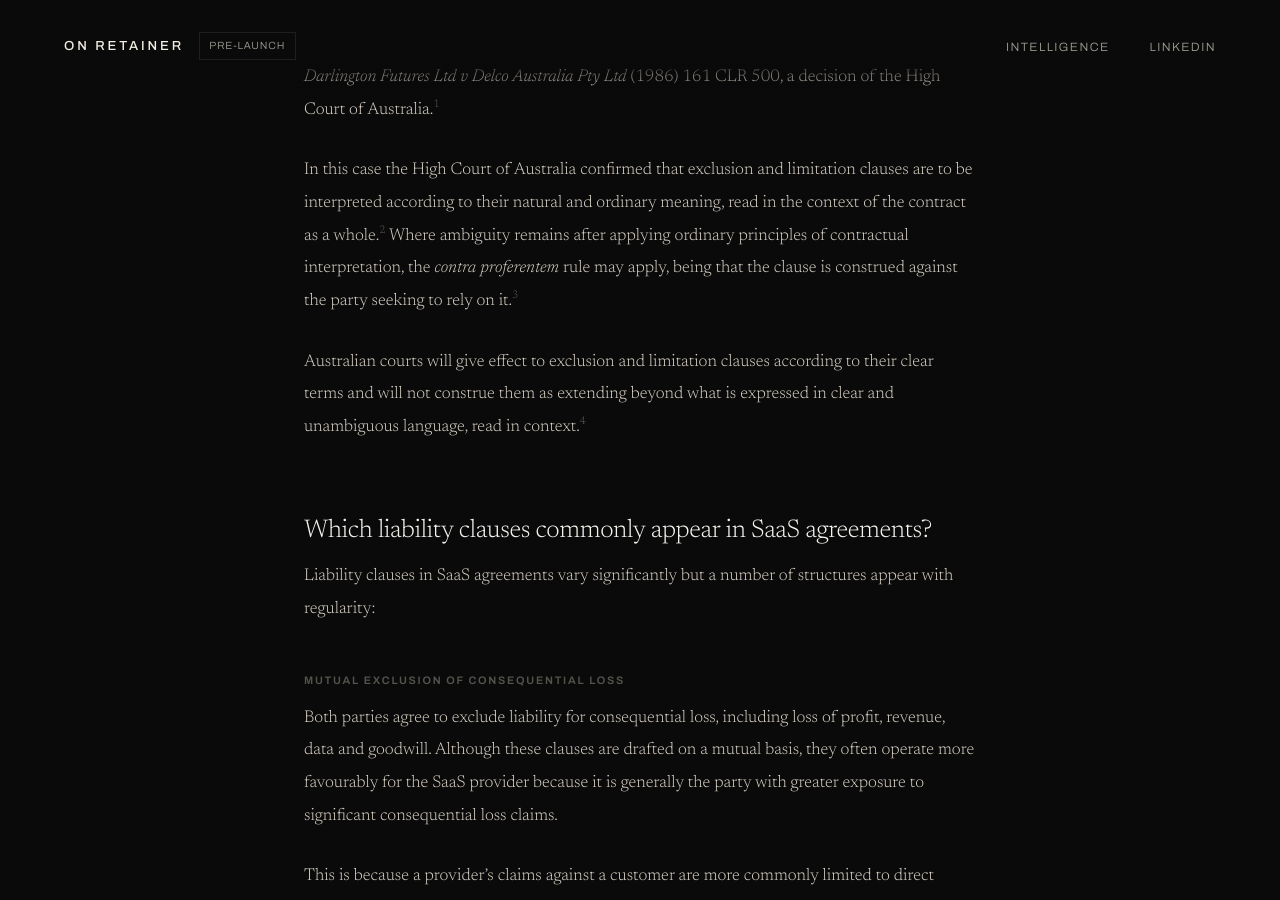
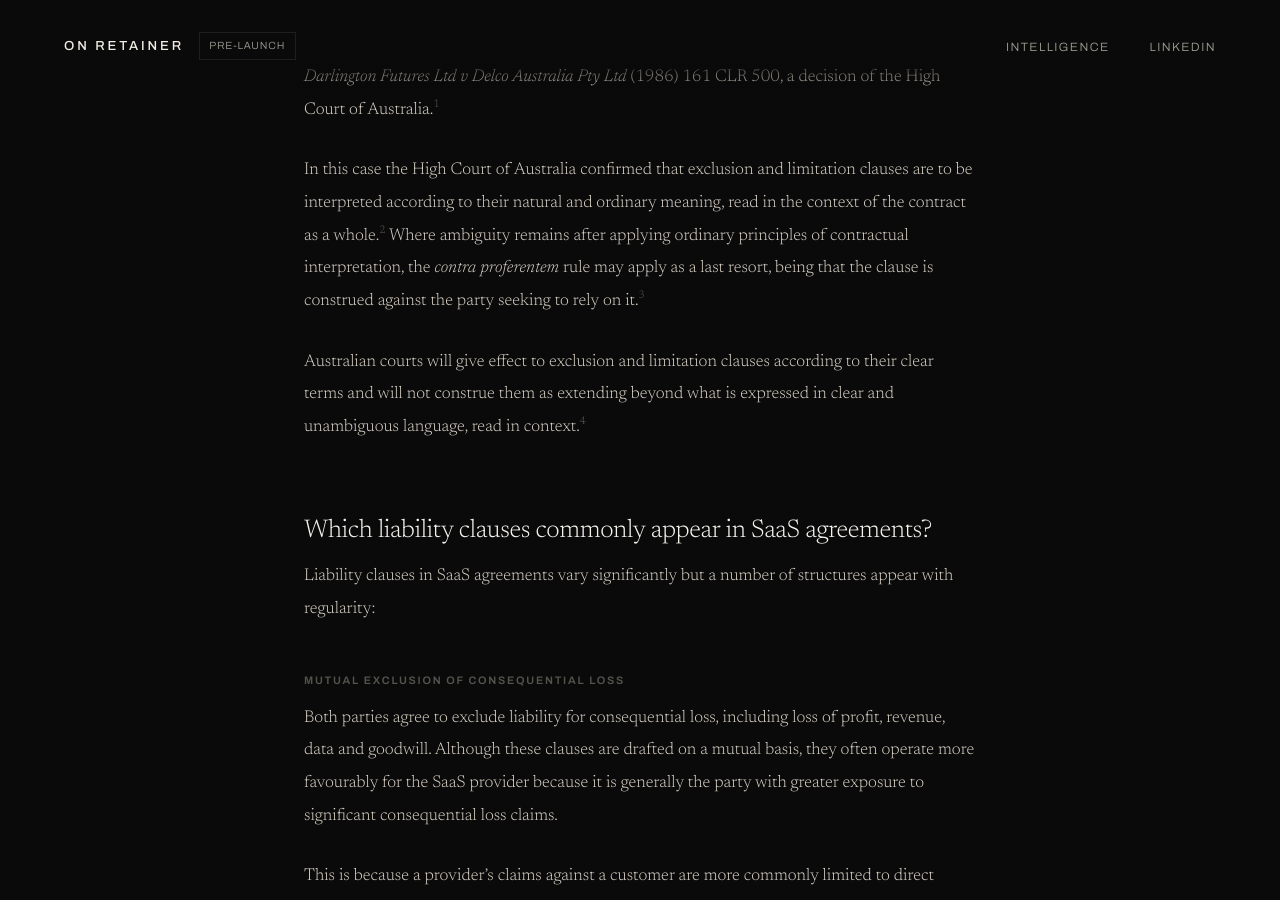
Before and after one commit to Syn-axe/solid-guacamole, a Jekyll site: the page built from _articles/what-is-a-liability-clause-in-a-saas-agreement.md, in a window 1280 px wide and 900 px high, scrolled down 2239 px. Built offline with Jekyll 4.4.1, drawn with Linux system fonts in a browser that asks for light colours.

Commit message:
Update what-is-a-liability-clause-in-a-saas-agreement.md

```diff
--- a/_articles/what-is-a-liability-clause-in-a-saas-agreement.md
+++ b/_articles/what-is-a-liability-clause-in-a-saas-agreement.md
@@ -45,7 +45,7 @@
 
 The leading Australian authority on the interpretation of exclusion and limitation clauses is *Darlington Futures Ltd v Delco Australia Pty Ltd* (1986) 161 CLR 500, a decision of the High Court of Australia.[^1]
 
-In this case the High Court of Australia confirmed that exclusion and limitation clauses are to be interpreted according to their natural and ordinary meaning, read in the context of the contract as a whole.[^2] Where ambiguity remains after applying ordinary principles of contractual interpretation, the *contra proferentem* rule may apply, being that the clause is construed against the party seeking to rely on it.[^3]
+In this case the High Court of Australia confirmed that exclusion and limitation clauses are to be interpreted according to their natural and ordinary meaning, read in the context of the contract as a whole.[^2] Where ambiguity remains after applying ordinary principles of contractual interpretation, the *contra proferentem* rule may apply as a last resort, being that the clause is construed against the party seeking to rely on it.[^3]
 
 Australian courts will give effect to exclusion and limitation clauses according to their clear terms and will not construe them as extending beyond what is expressed in clear and unambiguous language, read in context.[^4]
 
```
